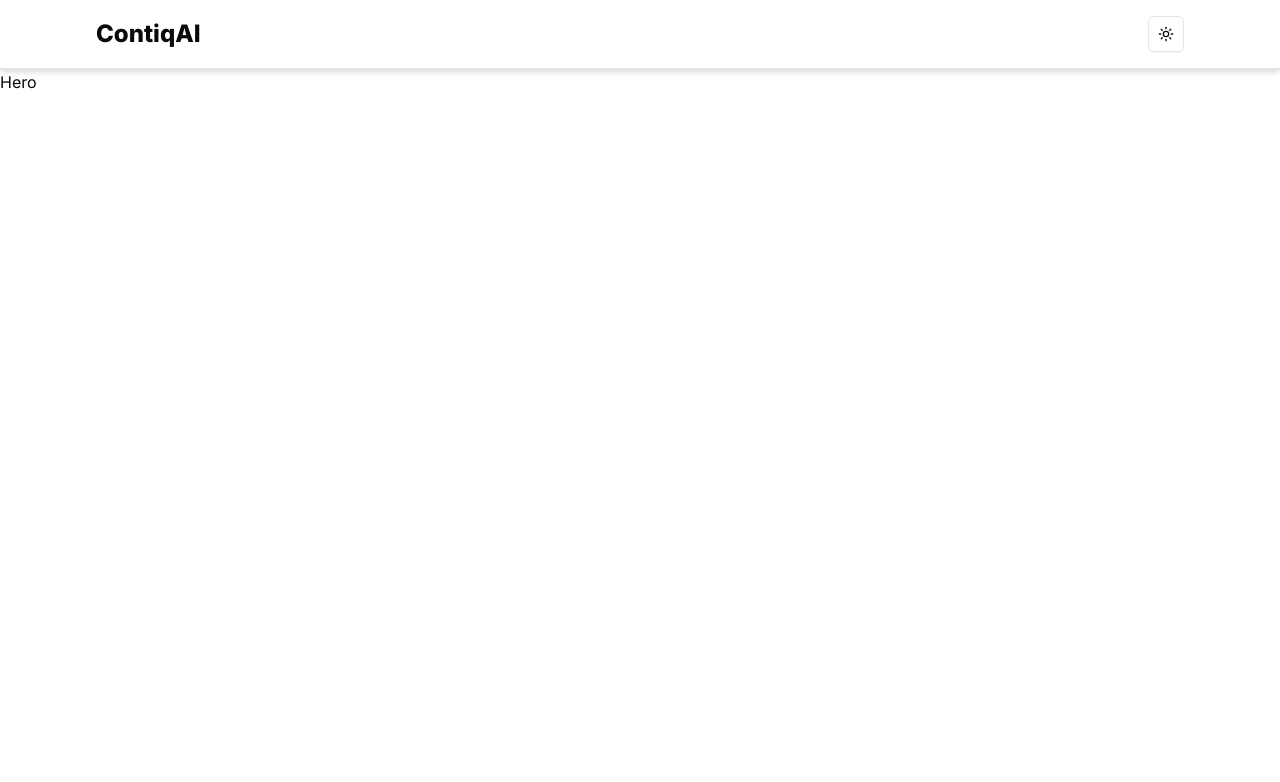
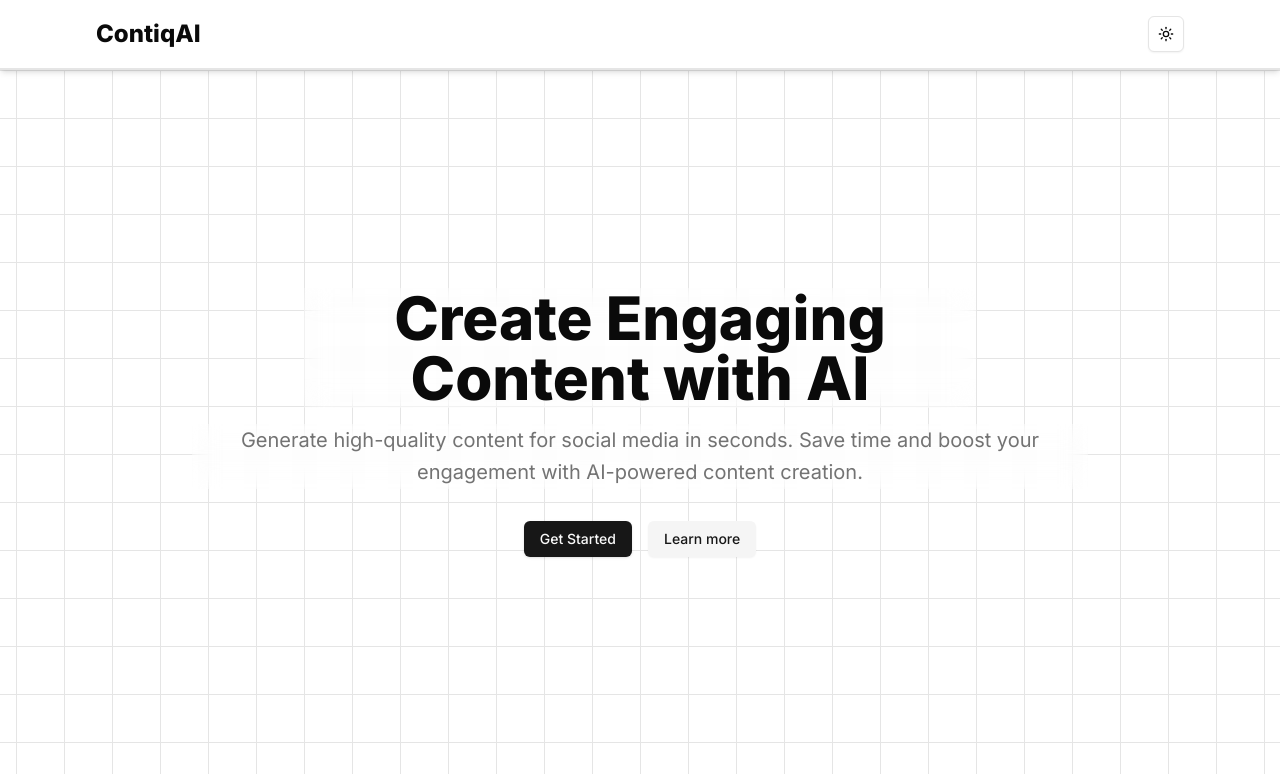
Before and after one commit to tanishkadeep/contiqAI, a Next.js app: page / in a window 1280 px wide. Shown: the top 782 px of the page. Built offline with nearby package versions, Linux system fonts and the light colour scheme.

Commit message:
hero section

```diff
--- a/app/globals.css
+++ b/app/globals.css
@@ -86,3 +86,17 @@
     @apply bg-background text-foreground;
   }
 }
+
+.light body {
+  --tile: var(--neutral-100);
+}
+
+.dark body {
+  --tile: var(--neutral-900);
+}
+
+@media (prefers-color-scheme: dark) {
+  :root {
+    --tile: var(--neutral-900);
+  }
+}
--- a/components/sections/Header.tsx
+++ b/components/sections/Header.tsx
@@ -2,7 +2,7 @@ import { ModeToggle } from "@/components/ThemeToggle";
 
 const Header = () => {
   return (
-    <div className="flex justify-between items-center px-12 md:px-24 py-4 border-b-2 shadow-md">
+    <div className="flex justify-between items-center px-12 md:px-24 py-4 border-b-2 shadow-md sticky top-0 z-50 bg-background">
       <div className="md:text-2xl text-lg font-extrabold">ContiqAI</div>
       <ModeToggle />
     </div>
--- a/components/sections/Hero.tsx
+++ b/components/sections/Hero.tsx
@@ -1,5 +1,44 @@
+import { Button } from "../ui/button";
+import { Tiles } from "../ui/tiles";
+
 const Hero = () => {
-  return <div>Hero</div>;
+  return (
+    <AnimatedGridBackgroundSection>
+      <div
+        className={
+          "text-6xl max-w-2xl mx-auto font-extrabold text-center mb-4 backdrop-blur-md"
+        }
+      >
+        Create Engaging Content with AI
+      </div>
+      <div className="text-xl text-center max-w-4xl mx-auto text-neutral-500 dark:text-neutral-400 leading-relaxed backdrop-blur-md">
+        Generate high-quality content for social media in seconds. Save time and
+        boost your engagement with AI-powered content creation.
+      </div>
+      <div className="flex justify-center items-center gap-4 mt-8">
+
+      <Button>Get Started</Button>
+      <Button variant="secondary">Learn more</Button>
+      </div>
+    </AnimatedGridBackgroundSection>
+  );
+};
+
+const AnimatedGridBackgroundSection: React.FC<{
+  children?: React.ReactNode;
+}> = ({ children }) => {
+  return (
+    <div
+      className={
+        "w-full min-h-[88vh] overflow-hidden relative flex items-center justify-center"
+      }
+    >
+      <div className={"w-fit h-fit relative z-[2]"}>{children}</div>
+      <div className={"absolute top-0 left-0 h-full w-full"}>
+        <Tiles rows={30} cols={20} />
+      </div>
+    </div>
+  );
 };
 
 export default Hero;
--- /dev/null
+++ b/components/ui/tiles.tsx
@@ -0,0 +1,41 @@
+'use client'
+
+import React from 'react'
+import { motion } from 'framer-motion'
+import { cn } from '@/lib/utils'
+
+const TilesComponent: React.FC<{ className?: string; rows?: number; cols?: number }> = ({
+  className,
+  rows: r,
+  cols: c
+}) => {
+  const rows = new Array(r || 100).fill(1)
+  const cols = new Array(c || 10).fill(1)
+
+  return (
+    <div className={cn('relative z-0 flex w-full h-full justify-center', className)}>
+      {rows.map((_, i) => (
+        <motion.div
+          key={`row` + i}
+          className={`md:w-12 sm:h-12 w-9 h-9 border-l dark:border-neutral-900 border-neutral-200 relative`}
+        >
+          {cols.map((_, j) => (
+            <motion.div
+              whileHover={{
+                backgroundColor: `var(--tile)`,
+                transition: { duration: 0 }
+              }}
+              animate={{
+                transition: { duration: 2 }
+              }}
+              key={`col` + j}
+              className="md:w-12 sm:h-12 w-9 h-9 border-r border-t dark:border-neutral-900 border-neutral-200 relative"
+            />
+          ))}
+        </motion.div>
+      ))}
+    </div>
+  )
+}
+
+export const Tiles = React.memo(TilesComponent)
--- a/package.json
+++ b/package.json
@@ -13,7 +13,7 @@
     "@radix-ui/react-slot": "^1.1.1",
     "class-variance-authority": "^0.7.1",
     "clsx": "^2.1.1",
-    "framer-motion": "^11.13.1",
+    "framer-motion": "^11.15.0",
     "lucide-react": "^0.468.0",
     "mini-svg-data-uri": "^1.4.4",
     "next": "^14.2.20",
```
Also changed, not shown: 1 other file (tests, documents, lock files or other folders).
